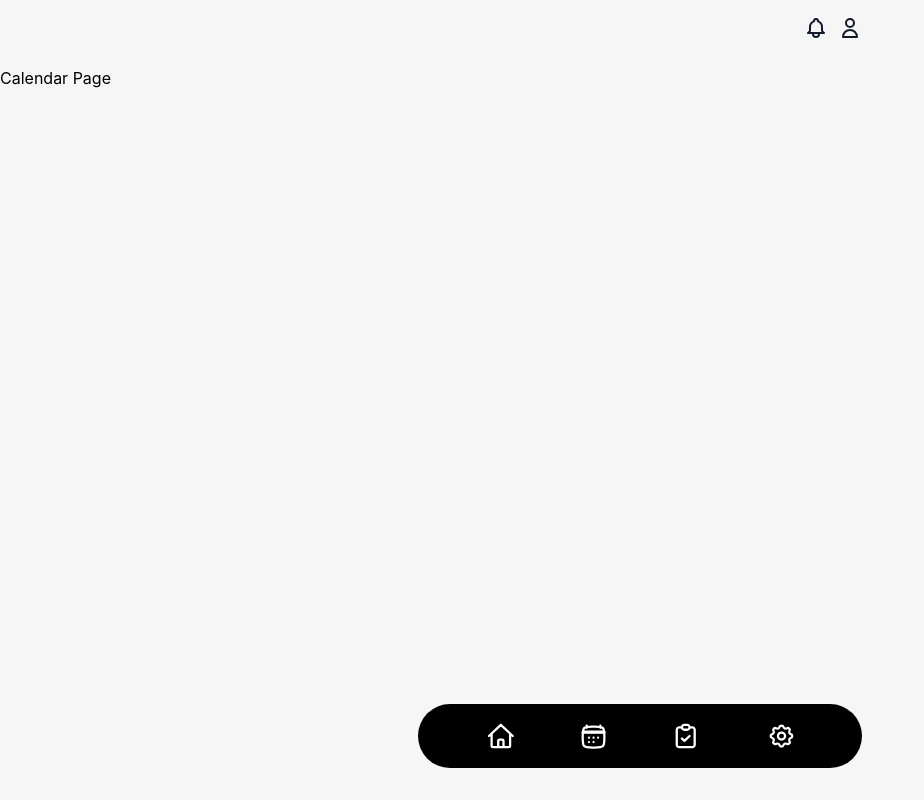
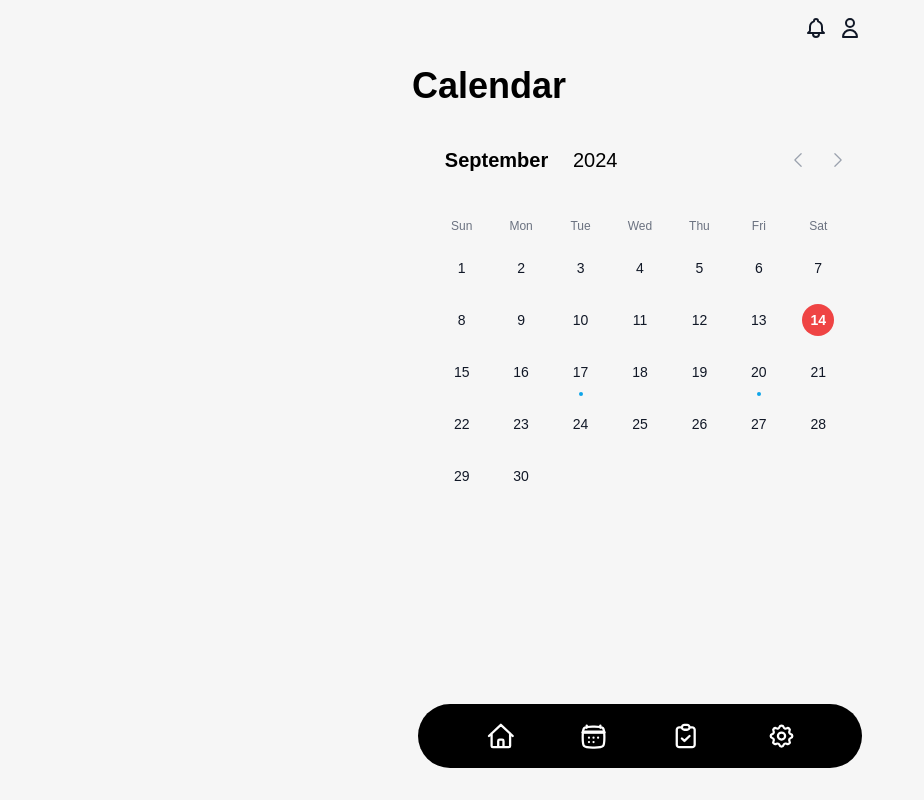
Before and after one commit to QuanNguyenDong/roomie, a React (Create React App) app in the folder frontend/: page /calendar in a window 1280 px wide. Shown: the whole page, without its empty margins (0-924 px from the left). Built offline with nearby package versions, Linux system fonts and the light colour scheme; sample sign-in values are in the browser's storage; the HTML template or start-up script is replaced by a standard one.

Commit message:
calendar component

```diff
--- a/frontend/package.json
+++ b/frontend/package.json
@@ -3,10 +3,12 @@
   "version": "0.1.0",
   "private": true,
   "dependencies": {
+    "@heroicons/react": "^2.1.5",
     "@testing-library/jest-dom": "^5.17.0",
     "@testing-library/react": "^13.4.0",
     "@testing-library/user-event": "^13.5.0",
     "axios": "^1.7.7",
+    "date-fns": "^4.1.0",
     "react": "^18.3.1",
     "react-dom": "^18.3.1",
     "react-router-dom": "^6.26.1",
--- a/frontend/src/pages/Calendar.js
+++ b/frontend/src/pages/Calendar.js
@@ -1,7 +1,200 @@
-import React from 'react';
+import React, { useEffect, useState, Fragment } from "react";
+import { useNavigate } from "react-router-dom";
+
+import { ChevronLeftIcon, ChevronRightIcon } from '@heroicons/react/24/solid'
+
+import {
+    add,
+    eachDayOfInterval,
+    endOfMonth,
+    format,
+    getDay,
+    isEqual,
+    isSameDay,
+    isSameMonth,
+    isToday,
+    parse,
+    parseISO,
+    startOfToday,
+} from 'date-fns'
+
+import getUserProfile from "../services/getUserProfile";
+
+let colClasses = [
+    '',
+    'col-start-2',
+    'col-start-3',
+    'col-start-4',
+    'col-start-5',
+    'col-start-6',
+    'col-start-7',
+]
+
+const events = [
+    {
+        id: 1,
+        name: 'Team Meeting',
+        startDatetime: '2024-09-20T09:00',
+        endDatetime: '2024-09-20T10:30',
+    },
+    {
+        id: 2,
+        name: 'Code Review',
+        startDatetime: '2024-09-17T14:00',
+        endDatetime: '2024-09-17T15:30',
+    },
+    {
+        id: 3,
+        name: 'Workshop',
+        startDatetime: '2024-10-25T11:00',
+        endDatetime: '2024-10-25T12:30',
+    },
+]
+
+function classNames(...classes) {
+    return classes.filter(Boolean).join(' ')
+}
 
 function Calendar() {
-    return <div>Calendar Page</div>;
+    const [user, setUser] = useState({});
+    let navigate = useNavigate();
+
+    useEffect(() => {
+        const storedUser = JSON.parse(localStorage.getItem("user"));
+        if (!storedUser) {
+            getUserProfile()
+                .then((user) => {
+                    if (user) {
+                        localStorage.setItem("user", JSON.stringify(user));
+                        setUser(user);
+                    } else {
+                        navigate("/");
+                    }
+                })
+                .catch((error) => navigate("/"));
+        } else {
+            setUser(storedUser);
+        }
+    }, [navigate]);
+
+    let today = startOfToday()
+    let [selectedDay, setSelectedDay] = useState(today)
+    let [currentMonth, setCurrentMonth] = useState(format(today, 'MMM-yyyy'))
+    let firstDayCurrentMonth = parse(currentMonth, 'MMM-yyyy', new Date())
+
+    let days = eachDayOfInterval({
+        start: firstDayCurrentMonth,
+        end: endOfMonth(firstDayCurrentMonth),
+    })
+
+    function previousMonth() {
+        let firstDayPreviousMonth = add(firstDayCurrentMonth, { months: -1 })
+        setCurrentMonth(format(firstDayPreviousMonth, 'MMM-yyyy'))
+    }
+
+    function nextMonth() {
+        let firstDayNextMonth = add(firstDayCurrentMonth, { months: 1 })
+        setCurrentMonth(format(firstDayNextMonth, 'MMM-yyyy'))
+    }
+
+    return (
+        <div className="max-w-[520px] mx-auto h-full text-black font-poppins">
+            <div class="flex justify-between h-10 mb-6 mx-8">
+                <text className="text-4xl font-bold font-lexend">Calendar</text>
+            </div>
+
+            <div className="pt-4">
+                <div className="max-w-md px-4 mx-auto">
+                    <div className="flex items-center justify-between">
+                        <div className="flex flex-row">
+                            <h2 className="text-xl mr-3">
+                                {format(firstDayCurrentMonth, 'MMMM')}
+                            </h2>
+                            <h2 className="text-xl font-thin">
+                                {format(firstDayCurrentMonth, 'yyyy')}
+                            </h2>
+                        </div>
+                        <div class="flex flex-row">
+                            <button
+                                type="button"
+                                onClick={previousMonth}
+                                className="-my-1.5 p-1.5 text-gray-400 hover:text-gray-500"
+                            >
+                                <ChevronLeftIcon className="w-5 h-5" aria-hidden="true" />
+                            </button>
+                            <button
+                                onClick={nextMonth}
+                                type="button"
+                                className="-my-1.5 -mr-1.5 ml-2 p-1.5 text-gray-400 hover:text-gray-500"
+                            >
+                                <ChevronRightIcon className="w-5 h-5" aria-hidden="true" />
+                            </button>
+                        </div>
+                    </div>
+                    <div className="grid grid-cols-7 mt-10 text-xs leading-6 text-center text-gray-500">
+                        <div>Sun</div>
+                        <div>Mon</div>
+                        <div>Tue</div>
+                        <div>Wed</div>
+                        <div>Thu</div>
+                        <div>Fri</div>
+                        <div>Sat</div>
+                    </div>
+                    <div className="grid grid-cols-7 mt-2 text-sm">
+                        {days.map((day, dayIdx) => (
+                            <div
+                                key={day.toString()}
+                                className={classNames(
+                                    dayIdx === 0 && colClasses[getDay(day)],
+                                    'py-1.5'
+                                )}
+                            >
+                                <button
+                                    type="button"
+                                    onClick={() => setSelectedDay(day)}
+                                    className={classNames(
+                                        isEqual(day, selectedDay) && 'text-white',
+                                        !isEqual(day, selectedDay) &&
+                                        isToday(day) &&
+                                        'text-red-500',
+                                        !isEqual(day, selectedDay) &&
+                                        !isToday(day) &&
+                                        isSameMonth(day, firstDayCurrentMonth) &&
+                                        'text-gray-900',
+                                        !isEqual(day, selectedDay) &&
+                                        !isToday(day) &&
+                                        !isSameMonth(day, firstDayCurrentMonth) &&
+                                        'text-gray-400',
+                                        isEqual(day, selectedDay) && isToday(day) && 'bg-red-500',
+                                        isEqual(day, selectedDay) &&
+                                        !isToday(day) &&
+                                        'bg-gray-900',
+                                        !isEqual(day, selectedDay) && 'hover:bg-gray-200',
+                                        (isEqual(day, selectedDay) || isToday(day)) &&
+                                        'font-semibold',
+                                        'mx-auto flex h-8 w-8 items-center justify-center rounded-full'
+                                    )}
+                                >
+                                    <time dateTime={format(day, 'yyyy-MM-dd')}>
+                                        {format(day, 'd')}
+                                    </time>
+                                </button>
+
+                                <div className="w-1 h-1 mx-auto mt-1">
+                                    {events.some((event) =>
+                                        isSameDay(parseISO(event.startDatetime), day)
+                                    ) && (
+                                            <div className="w-1 h-1 rounded-full bg-sky-500"></div>
+                                        )}
+                                </div>
+                            </div>
+                        ))}
+                    </div>
+                </div>
+            </div>
+            <div class="h-40"></div>
+        </div>
+    );
 }
 
 export default Calendar;
```
Also changed, not shown: 1 other file (tests, documents, lock files or other folders).
